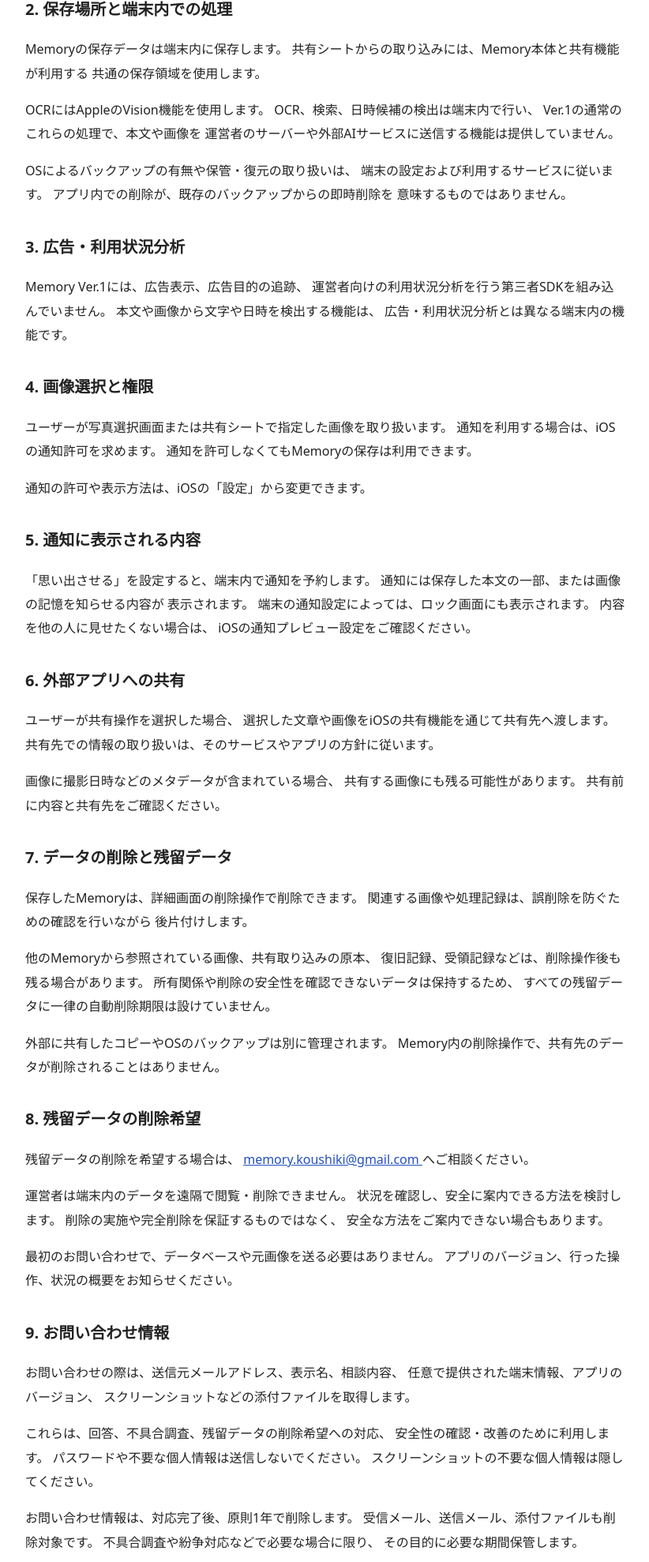
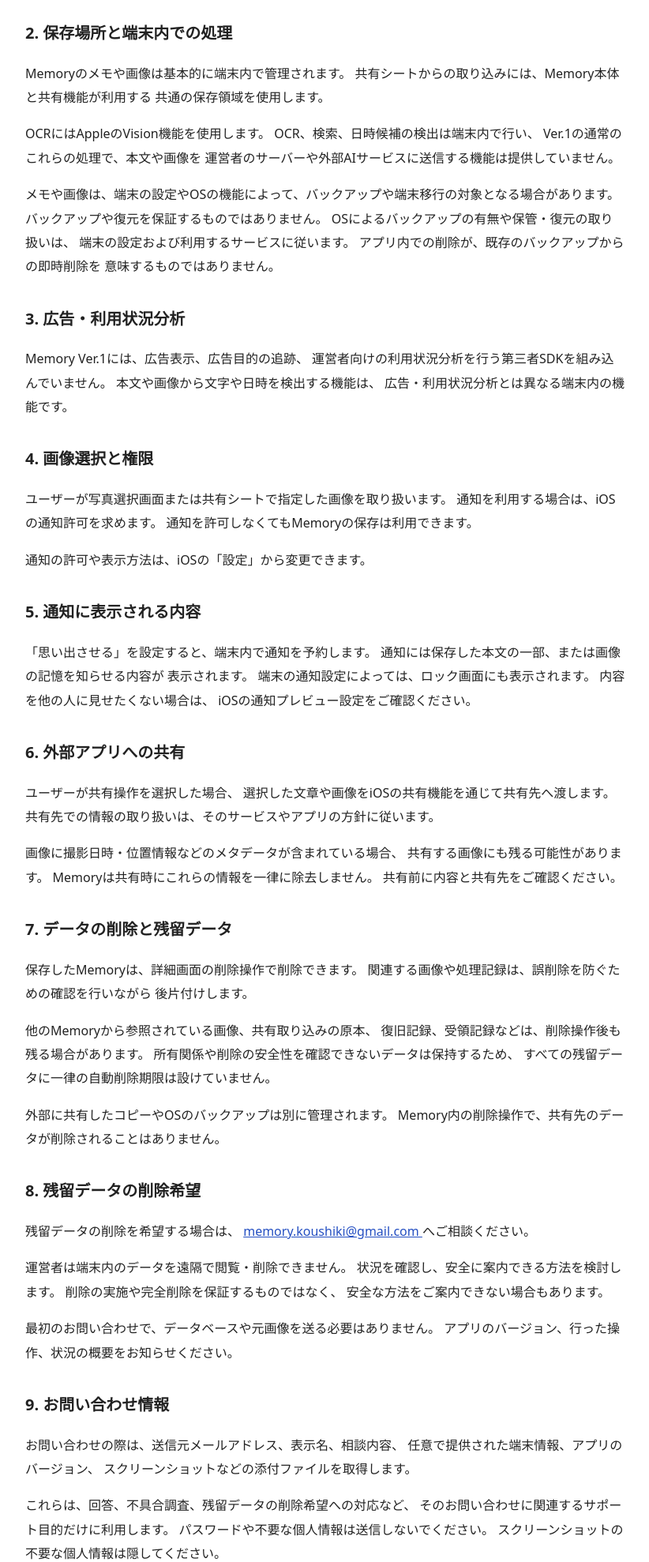
Before and after one commit to memory-koushiki/memory-website, a plain HTML site: page privacy.html in a window 1280 px wide. Shown: the part 822-2800 px from the top of the page at 79% size, without its empty margins (228-1050 px from the left). Drawn offline with Linux system fonts and the light colour scheme.

Commit message:
Update privacy.html

```diff
--- a/privacy.html
+++ b/privacy.html
@@ -33,8 +33,8 @@
   <h1>Memory プライバシーポリシー</h1>
 
   <p class="notice">
-    公開準備中の草案です。<br>
-    施行日：未定（リリース日確定後に記載）
+    Memoryのプライバシーポリシーです。<br>
+    本ポリシーはMemoryのApp Store正式公開日から施行します。具体的な日付は正式公開日確定後に掲載します。
   </p>
 
   <p>
@@ -69,7 +69,7 @@
 
   <h2>2. 保存場所と端末内での処理</h2>
   <p>
-    Memoryの保存データは端末内に保存します。
+    Memoryのメモや画像は基本的に端末内で管理されます。
     共有シートからの取り込みには、Memory本体と共有機能が利用する
     共通の保存領域を使用します。
   </p>
@@ -80,6 +80,8 @@
     運営者のサーバーや外部AIサービスに送信する機能は提供していません。
   </p>
   <p>
+    メモや画像は、端末の設定やOSの機能によって、バックアップや端末移行の対象となる場合があります。
+    バックアップや復元を保証するものではありません。
     OSによるバックアップの有無や保管・復元の取り扱いは、
     端末の設定および利用するサービスに従います。
     アプリ内での削除が、既存のバックアップからの即時削除を
@@ -121,8 +123,9 @@
     共有先での情報の取り扱いは、そのサービスやアプリの方針に従います。
   </p>
   <p>
-    画像に撮影日時などのメタデータが含まれている場合、
+    画像に撮影日時・位置情報などのメタデータが含まれている場合、
     共有する画像にも残る可能性があります。
+    Memoryは共有時にこれらの情報を一律に除去しません。
     共有前に内容と共有先をご確認ください。
   </p>
 
@@ -169,16 +172,18 @@
     スクリーンショットなどの添付ファイルを取得します。
   </p>
   <p>
-    これらは、回答、不具合調査、残留データの削除希望への対応、
-    安全性の確認・改善のために利用します。
+    これらは、回答、不具合調査、残留データの削除希望への対応など、
+    そのお問い合わせに関連するサポート目的だけに利用します。
     パスワードや不要な個人情報は送信しないでください。
     スクリーンショットの不要な個人情報は隠してください。
   </p>
   <p>
-    お問い合わせ情報は、対応完了後、原則1年で削除します。
-    受信メール、送信メール、添付ファイルも削除対象です。
-    不具合調査や紛争対応などで必要な場合に限り、
-    その目的に必要な期間保管します。
+    お問い合わせ情報は案件単位で管理し、その案件の最初の
+    問い合わせメールを受信した日から原則1年間保存します。
+    関連する受信メール、返信メール、添付ファイルをまとめて削除対象とします。
+    対応完了後、不要になった情報は1年を待たずに削除することがあります。
+    対応継続中や法令対応等で必要な場合のみ、
+    必要な範囲・期間に限って例外的に保管します。
   </p>
   <p>
     お問い合わせの受信・送信にはGoogleのGmailを使用し、
@@ -195,13 +200,13 @@
 
   <h2>10. 本Webページの閲覧</h2>
   <p>
-    本ページはGitHub Pagesで公開することを予定しています。
+    本ページはGitHub Pagesで公開しています。
     GitHub Pagesでは、セキュリティ目的で訪問者のIPアドレスが
     記録・保存されます。
     これは、Memoryアプリに保存した本文や画像の送信とは異なります。
   </p>
   <p>
-    このHTML草案には、運営者によるアクセス解析ツール、
+    本ページには、運営者によるアクセス解析ツール、
     広告、外部スクリプトを含めていません。
     GitHubによる取り扱いについては、
     <a href="https://docs.github.com/en/site-policy/privacy-policies/github-general-privacy-statement">
@@ -226,10 +231,9 @@
     </a>
   </p>
 
-  <!-- 公開前の確認：
-       施行日の確定、Release成果物の通信・SDK確認、
+  <!-- 運用上の確認：
+       正式公開日確定後の施行日掲載、Release成果物の通信・SDK確認、
        Gmail保管・削除運用の確認、アプリ内ポリシーとの文面統一。
-       GitHub Pagesで公開した時点で「公開予定」の表現を更新する。
   -->
 </main>
 </body>
```
